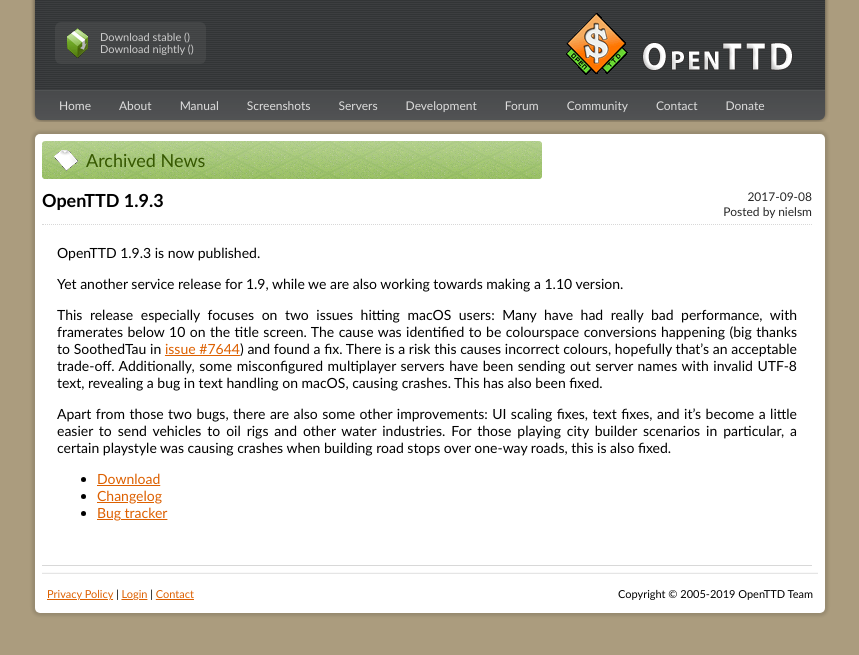
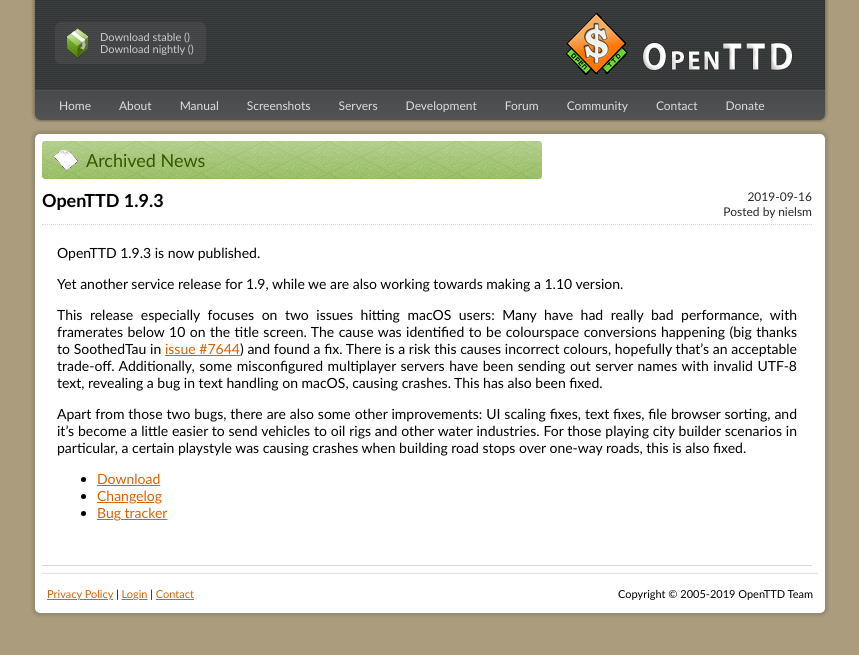
Before and after one commit to OpenTTD/website, a Jekyll site: the page built from _posts/2019-09-16-openttd-1-9-3.md, in a window 1280 px wide. Shown: the top 655 px of the page, without its empty margins (210-1069 px from the left). Built offline with Jekyll 4.4.1, drawn with Linux system fonts in a browser that asks for light colours.

Commit message:
Update release date

```diff
--- a/_posts/2017-09-08-openttd-1-9-3.md
+++ b/_posts/2019-09-16-openttd-1-9-3.md
@@ -14,7 +14,7 @@
 Additionally, some misconfigured multiplayer servers have been sending out server names with invalid UTF-8 text, revealing a bug in text handling on macOS, causing crashes.
 This has also been fixed.
 
-Apart from those two bugs, there are also some other improvements: UI scaling fixes, text fixes, and it's become a little easier to send vehicles to oil rigs and other water industries.
+Apart from those two bugs, there are also some other improvements: UI scaling fixes, text fixes, file browser sorting, and it's become a little easier to send vehicles to oil rigs and other water industries.
 For those playing city builder scenarios in particular, a certain playstyle was causing crashes when building road stops over one-way roads, this is also fixed.
 
 * [Download](https://www.openttd.org/downloads/openttd-releases/latest.html)
```
